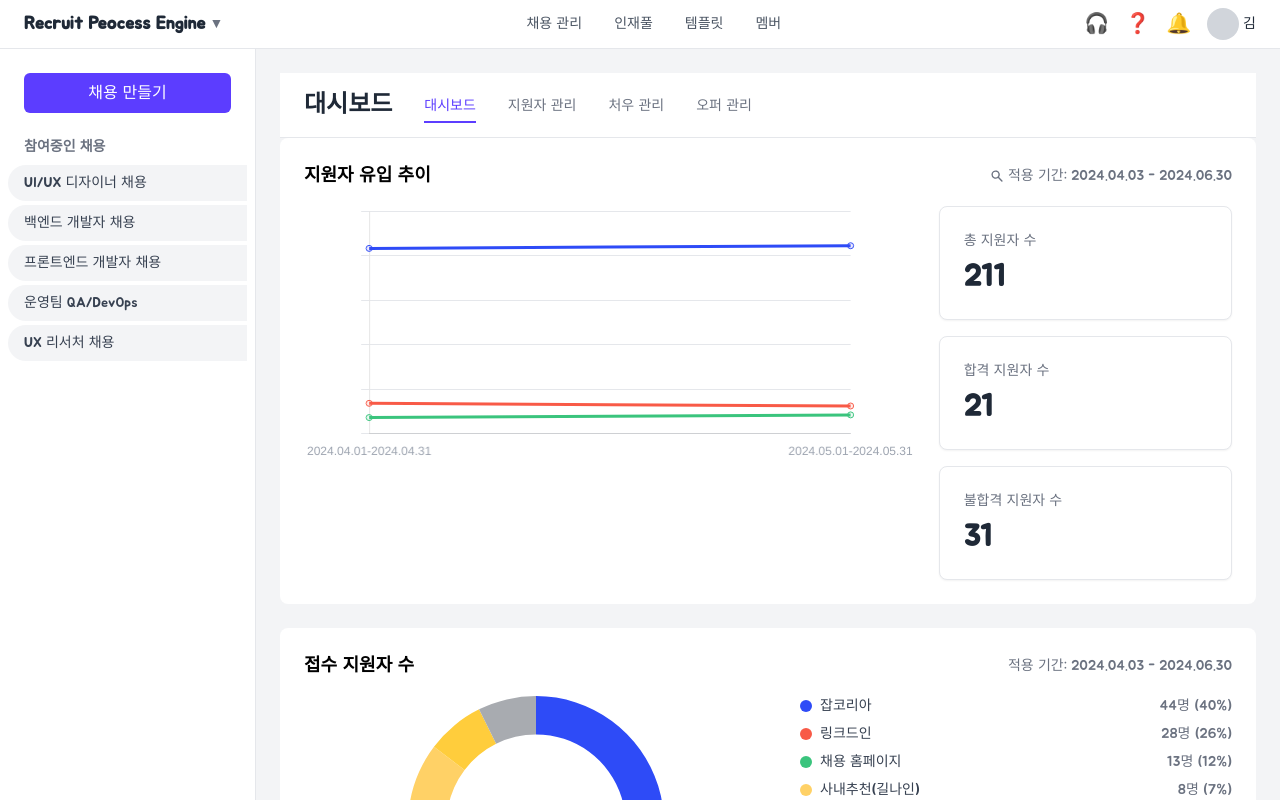
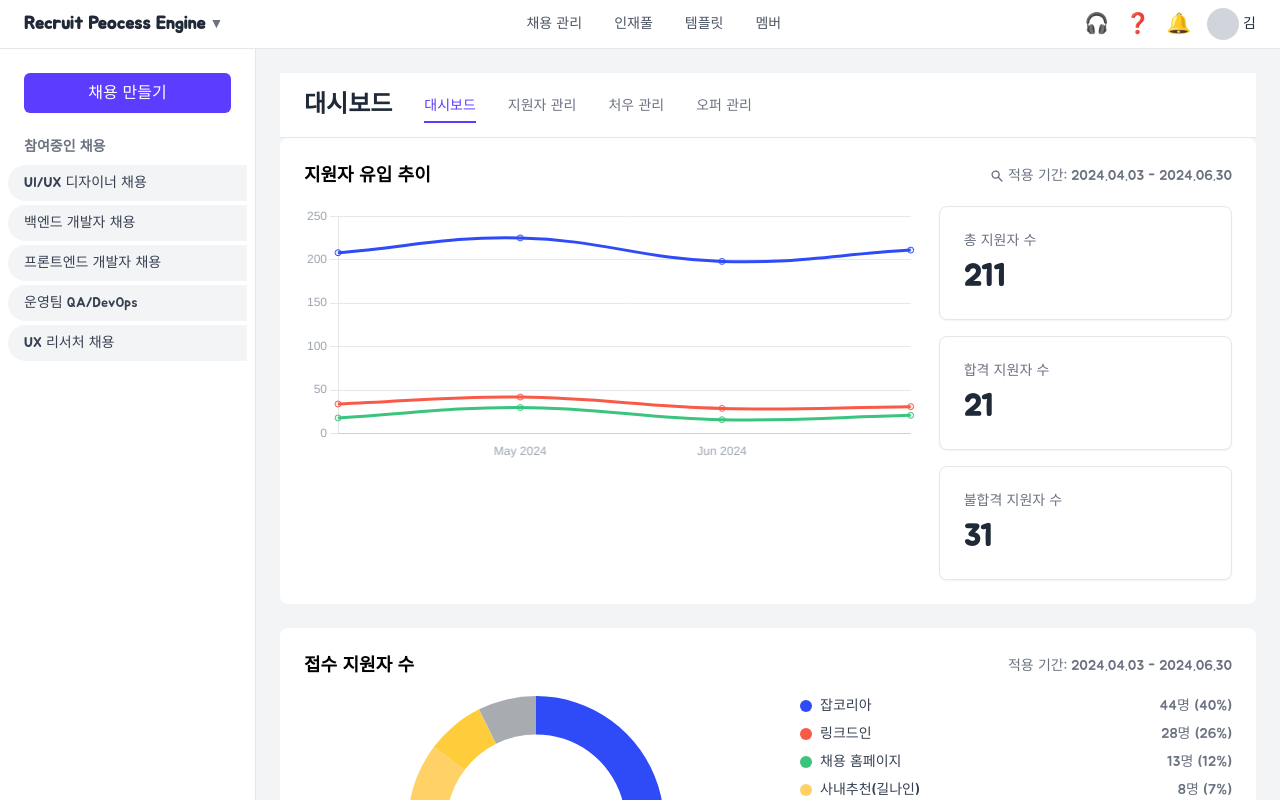
Before and after one commit to HongJungWan/recruit-process-engine-front, a React (Vite) app: page /dashboard in a window 1280 px wide. Built offline with nearby package versions, Linux system fonts and the light colour scheme.

Commit message:
fix: 대시보드 라인 차트 UI 수정

```diff
--- a/src/pages/Dashboard.jsx
+++ b/src/pages/Dashboard.jsx
@@ -1,4 +1,5 @@
 import React, { useState } from "react";
+import "chartjs-adapter-date-fns"; // 날짜 축 어댑터
 import { HiSearch } from "react-icons/hi";
 import Sidebar from "@/components/common/Sidebar";
 import Topbar from "@/components/common/Topbar";
@@ -6,45 +7,76 @@ import Header from "@/components/common/Header";
 import StatsCard from "@/components/common/StatsCard";
 import { Line, Doughnut } from "react-chartjs-2";
 import "chart.js/auto";
+import {
+  Chart as ChartJS,
+  TimeScale,
+  LinearScale,
+  PointElement,
+  LineElement,
+  Tooltip,
+  Legend,
+} from "chart.js";
+
+// TimeScale 등 차트 스케일 등록
+ChartJS.register(
+  TimeScale,
+  LinearScale,
+  PointElement,
+  LineElement,
+  Tooltip,
+  Legend
+);
 
 const Dashboard = () => {
   const [activeTab, setActiveTab] = useState("대시보드");
 
   // 1) 지원자 유입 추이(Line Chart)
   const lineData = {
-    labels: ["2024.04.01-2024.04.31", "2024.05.01-2024.05.31"],
+    labels: ["2024-04-03", "2024-05-01", "2024-06-01", "2024-06-30"], // 적용 기간: 4/3~6/30
     datasets: [
       {
         label: "총 지원자 수",
-        data: [208, 211],
+        data: [208, 225, 198, 211],
         borderColor: "#2E4BF7",
         backgroundColor: "rgba(79, 70, 229, 0.1)",
         tension: 0.4,
       },
       {
         label: "불합격 지원자 수",
-        data: [34, 31],
+        data: [34, 42, 29, 31],
         borderColor: "#F85A47",
         backgroundColor: "rgba(248, 90, 71, 0.1)",
         tension: 0.4,
       },
       {
         label: "합격 지원자 수",
-        data: [18, 21],
+        data: [18, 30, 16, 21],
         borderColor: "#3AC47D",
         backgroundColor: "rgba(58, 196, 125, 0.1)",
         tension: 0.4,
       },
     ],
   };
+
   const lineOptions = {
     maintainAspectRatio: false,
     plugins: { legend: { display: false } },
     scales: {
-      x: { grid: { display: false }, ticks: { color: "#9CA3AF" } },
+      x: {
+        type: "time", // 시간 축
+        time: {
+          parser: "yyyy-MM-dd",
+          unit: "month",
+          tooltipFormat: "yyyy-MM-dd",
+        },
+        grid: { display: false },
+        ticks: { color: "#9CA3AF" },
+      },
       y: {
+        beginAtZero: false, // 0부터 시작하지 않음
+        suggestedMin: 200, // Y축 범위 좁혀 기울기 강조
         grid: { borderDash: [4, 4], color: "#E5E7EB" },
-        ticks: { display: false },
+        ticks: { color: "#9CA3AF" },
       },
     },
   };
```
